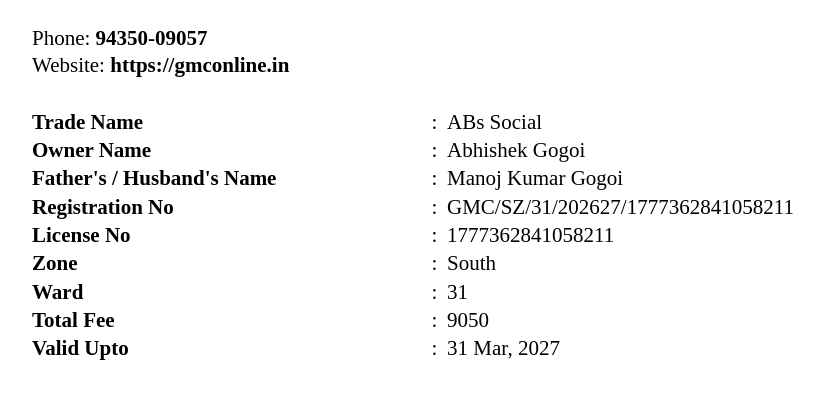
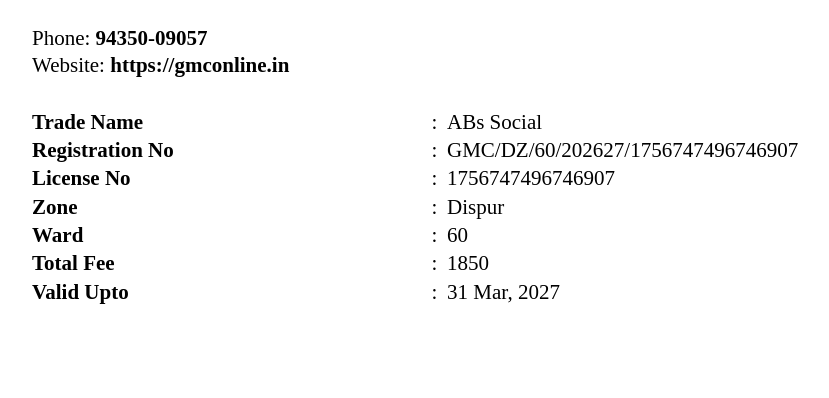
Before and after one commit to gmconlineqr-gif/license1, a plain HTML site: page qr/01k25/index.html in a window 1280 px wide. Shown: the part 228-626 px from the top of the page, without its empty margins (4-833 px from the left). Drawn offline with Linux system fonts and the light colour scheme.

Commit message:
Update index.html

```diff
--- a/qr/01k25/index.html
+++ b/qr/01k25/index.html
@@ -20,13 +20,11 @@
 
     <section class="details" aria-label="License details">
       <div class="row"><div class="label">Trade Name</div><div class="colon">:</div><div class="value">ABs Social</div></div>
-      <div class="row"><div class="label">Owner Name</div><div class="colon">:</div><div class="value">Abhishek Gogoi</div></div>
-      <div class="row"><div class="label">Father's / Husband's Name</div><div class="colon">:</div><div class="value">Manoj Kumar Gogoi</div></div>
-      <div class="row"><div class="label">Registration No</div><div class="colon">:</div><div class="value">GMC/SZ/31/202627/1777362841058211</div></div>
-      <div class="row"><div class="label">License No</div><div class="colon">:</div><div class="value">1777362841058211</div></div>
-      <div class="row"><div class="label">Zone</div><div class="colon">:</div><div class="value">South</div></div>
-      <div class="row"><div class="label">Ward</div><div class="colon">:</div><div class="value">31</div></div>
-      <div class="row"><div class="label">Total Fee</div><div class="colon">:</div><div class="value">9050</div></div>
+      <div class="row"><div class="label">Registration No</div><div class="colon">:</div><div class="value">GMC/DZ/60/202627/1756747496746907</div></div>
+      <div class="row"><div class="label">License No</div><div class="colon">:</div><div class="value">1756747496746907</div></div>
+      <div class="row"><div class="label">Zone</div><div class="colon">:</div><div class="value">Dispur</div></div>
+      <div class="row"><div class="label">Ward</div><div class="colon">:</div><div class="value">60</div></div>
+      <div class="row"><div class="label">Total Fee</div><div class="colon">:</div><div class="value">1850</div></div>
       <div class="row"><div class="label">Valid Upto</div><div class="colon">:</div><div class="value">31 Mar, 2027</div></div>
     </section>
   </main>
```
